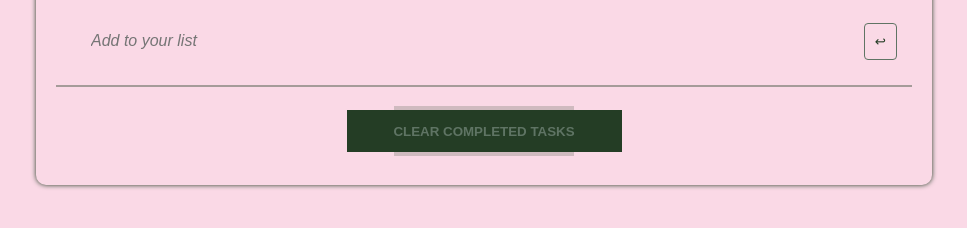
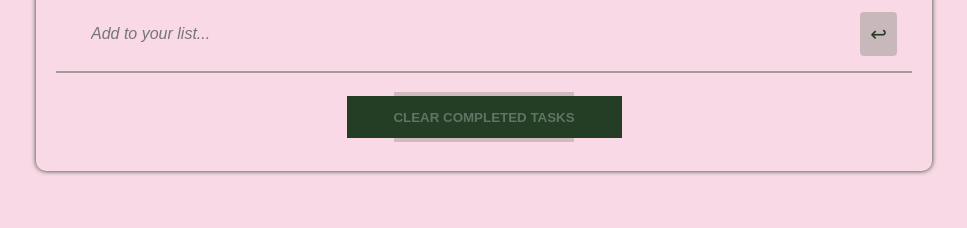
Before and after one commit to nottherealalanturing/todo, a website built with webpack: page src/index.html in a window 1280 px wide. Shown: the part 264-492 px from the top of the page, without its empty margins (156-1123 px from the left). Built offline with nearby package versions, Linux system fonts and the light colour scheme.

Commit message:
fix: fix errors from stylelint

```diff
--- a/src/index.html
+++ b/src/index.html
@@ -21,7 +21,7 @@
         <input
           class="newItem"
           type="text"
-          placeholder="Add to your list"
+          placeholder="Add to your list..."
           required
         />
         <button type="submit" class="submitBtn">&#8617;</button>
--- a/src/style.css
+++ b/src/style.css
@@ -53,7 +53,7 @@ body {
 }
 
 .newItem {
-  padding: 20px;
+  padding-left: 20px;
   width: 100%;
   font-style: italic;
   border: none;
@@ -82,10 +82,11 @@ body {
 
 .submitBtn {
   padding: 10px;
-  background: none;
-  border: 1px solid #5f7464;
+  background: #5f746452;
+  border: none;
   border-radius: 4px;
   color: #243d25;
+  font-size: 20px;
 }
 
 .bb {
@@ -173,6 +174,8 @@ body {
   transform: scale3d(0.7, 1, 1);
   -webkit-transition: -webkit-transform 0.3s, opacity 0.3s;
   transition: transform 0.3s, opacity 0.3s;
+  -webkit-transition-timing-function: cubic-bezier(0.2, 1, 0.3, 1);
+  transition-timing-function: cubic-bezier(0.2, 1, 0.3, 1);
 }
 
 .button--nuka::after {
@@ -184,10 +187,6 @@ body {
   transform: scale3d(1.1, 1, 1);
   -webkit-transition: -webkit-transform 0.3s, background-color 0.3s;
   transition: transform 0.3s, background-color 0.3s;
-}
-
-.button--nuka::before,
-.button--nuka::after {
   -webkit-transition-timing-function: cubic-bezier(0.2, 1, 0.3, 1);
   transition-timing-function: cubic-bezier(0.2, 1, 0.3, 1);
 }
@@ -218,16 +217,3 @@ body {
   -webkit-transform: scale3d(1, 1, 1);
   transform: scale3d(1, 1, 1);
 }
-
-/* @media only screen and (min-width: 500px) {
-  .container {
-    width: 400px;
-  }
-}
-
-@media only screen and (min-width: 768px) {
-  .container {
-    width: 500px;
-  }
-}
- */
```
